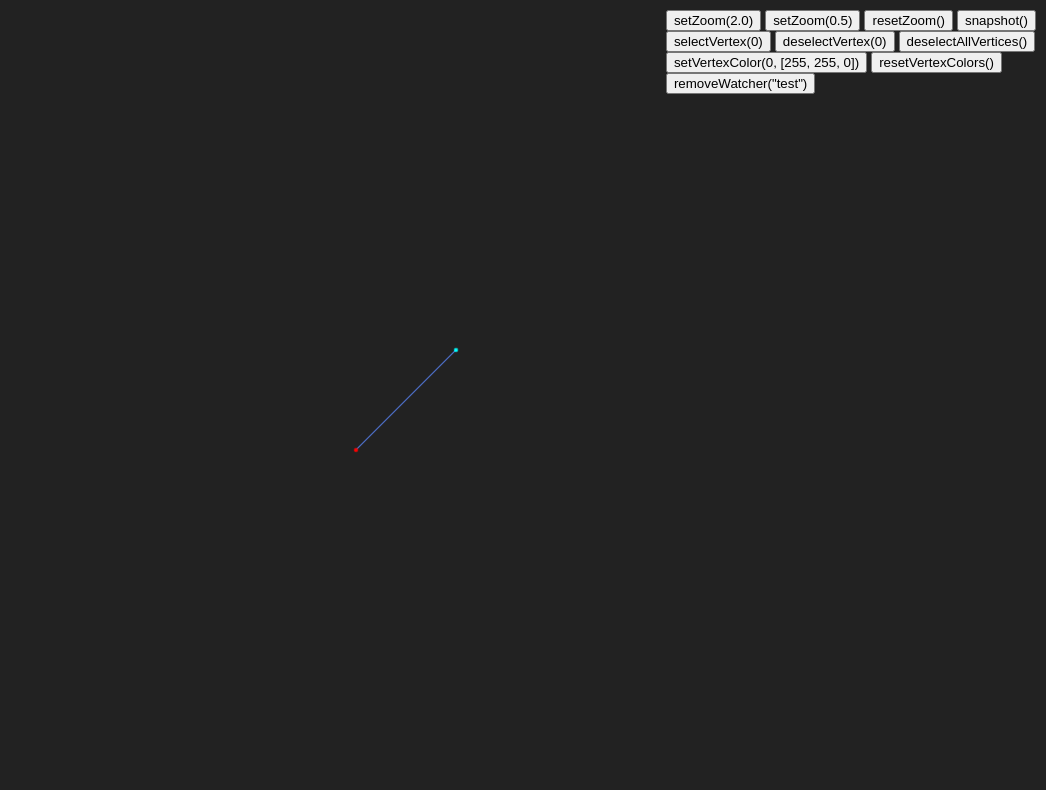
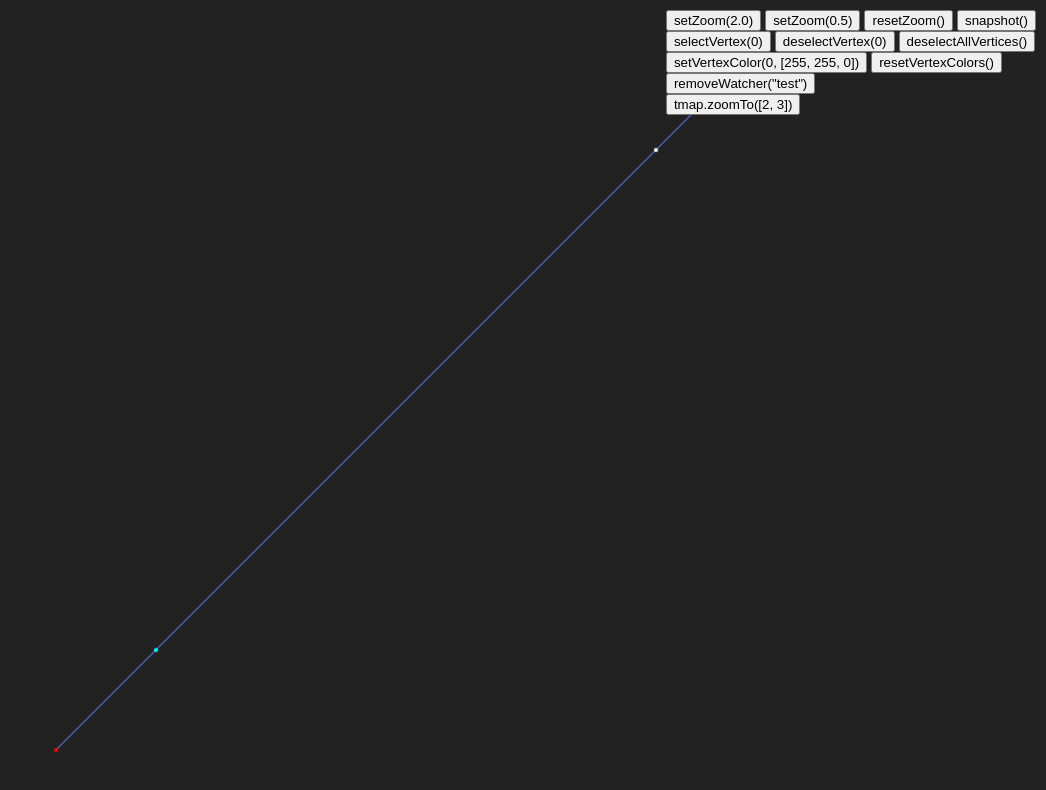
Before and after one commit to daenuprobst/tmap.js, a website: page dist/index.html in a window 1280 px wide. Shown: the whole page, without its empty margins (234-1280 px from the left). Drawn offline with Linux system fonts and the light colour scheme.

Commit message:
Added zoom and pan to vertices

```diff
--- a/package.json
+++ b/package.json
@@ -22,6 +22,6 @@
   },
   "homepage": "https://github.com/daenuprobst/tmap.js#readme",
   "dependencies": {
-    "lore-engine": "^1.1.10"
+    "lore-engine": "^1.1.22"
   }
 }
--- a/src/faerun.js
+++ b/src/faerun.js
@@ -82,6 +82,42 @@ class Faerun {
 
     setZoom(zoom) {
         this.lore.controls.setZoom(zoom);
+    }
+
+    zoomTo(indices, pointHelperIndex = 0) {
+        if (indices.length < 2) {
+            throw 'zoomTo() requires more than 1 vertex indices.';
+        }
+
+        let sum = [0.0, 0.0, 0.0];
+        let min = [Number.MAX_SAFE_INTEGER, Number.MAX_SAFE_INTEGER, Number.MAX_SAFE_INTEGER];
+        let max = [0.0, 0.0, 0.0];
+
+        for (let index of indices) {
+            let v = this.pointHelpers[pointHelperIndex].getPosition(index);
+            let x = v.getX();
+            let y = v.getY();
+            let z = v.getZ();
+
+            sum[0] += x; sum[1] += y; sum[2] += z;
+
+            min[0] = Math.min(min[0], x);
+            min[1] = Math.min(min[1], y);
+            min[2] = Math.min(min[2], z);
+
+            max[0] = Math.max(max[0], x);
+            max[1] = Math.max(max[1], y);
+            max[2] = Math.max(max[2], z);
+        }
+
+        let center = new Lore.Math.Vector3f(
+            sum[0] / indices.length,
+            sum[1] / indices.length,
+            sum[2] / indices.length
+        );
+        console.log(min, max);
+        this.lore.controls.setLookAt(center);
+        this.lore.controls.zoomTo(max[0] - min[0], max[1] - max[1]);
     }
 
     getCanvasOffset() {
--- a/src/tmap.js
+++ b/src/tmap.js
@@ -95,6 +95,10 @@ class TMAP {
         this.faerun.setZoom(zoom);
     }
 
+    zoomTo(indices) {
+        this.faerun.zoomTo(indices);
+    }
+
     resetZoom() {
         this.faerun.setZoom(1.0);
     }
```
Also changed, not shown: README.md, dist/index.html, dist/main.js, dist/tmap.js, dist/tmap.min.js, 1 other file.
